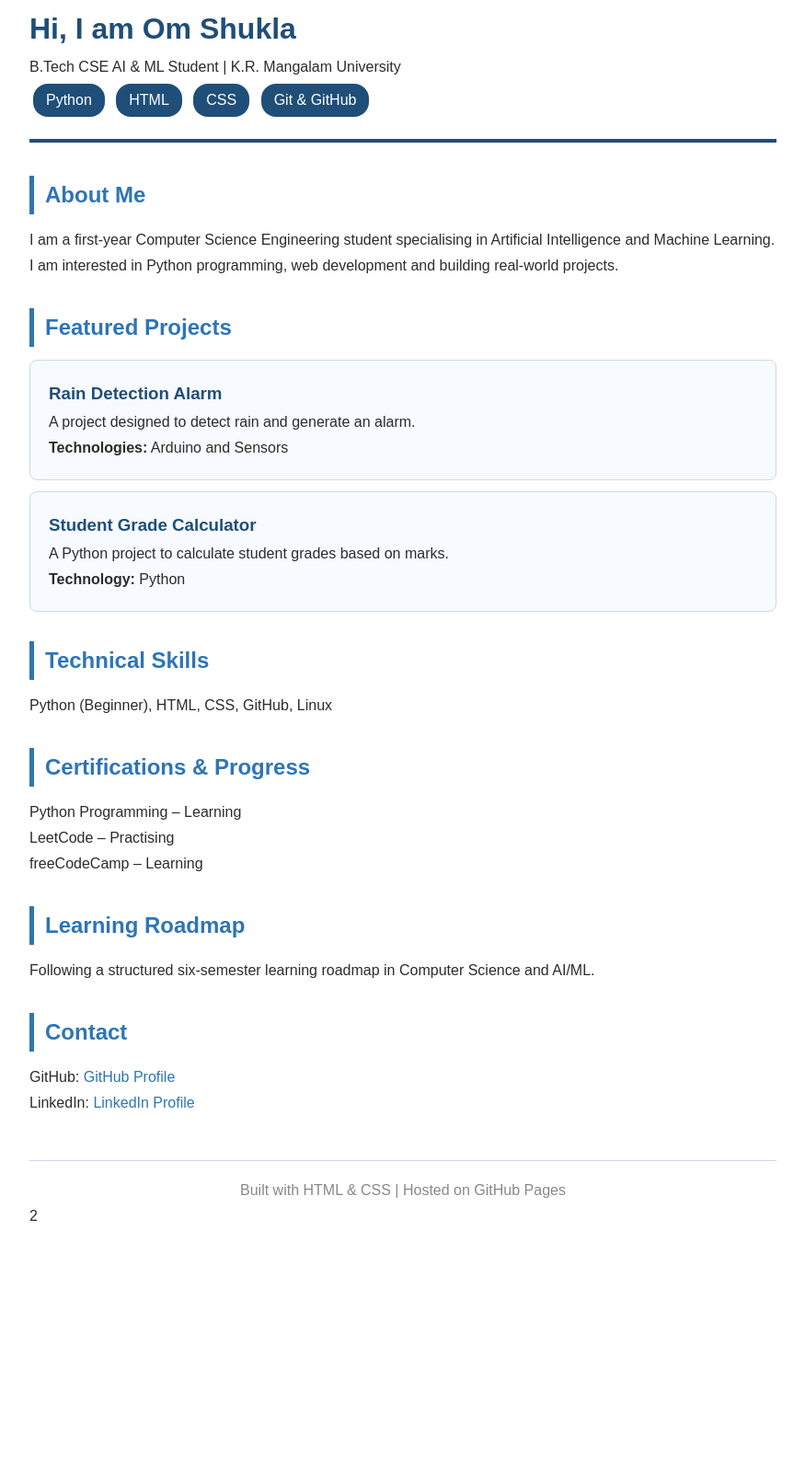
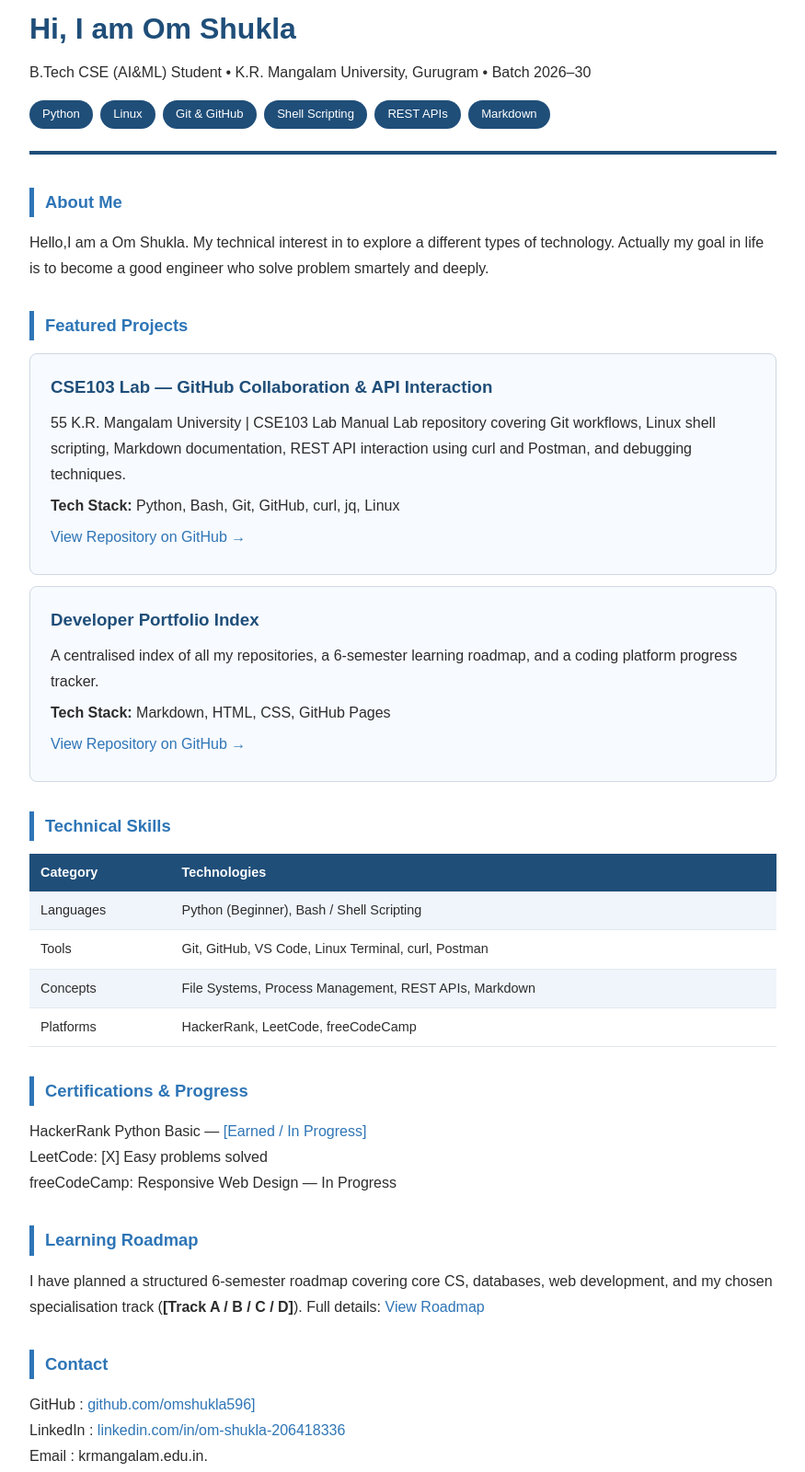
Before and after one commit to omshukla596/developer-portfolio, a plain HTML site: page index.html in a window 1280 px wide. Shown: the part 45-1645 px from the top of the page at 92% size, without its empty margins (202-1077 px from the left). Before the commit the page ends 1429 px from the top, so only its background shows below. Drawn offline with Linux system fonts and the light colour scheme.

Commit message:
Update index.html

```diff
--- a/index.html
+++ b/index.html
@@ -1,112 +1,268 @@
+<!DOCTYPE html>
 
-<!DOCTYPE html>
 <html lang="en">
+
 <head>
+
 <meta charset="UTF-8">
+
 <meta name="viewport" content="width=device-width, initial-scale=1.0">
-<title>Om Shukla - Developer Portfolio</title>
+
+<title>Om Shukla — Developer Portfolio</title>
+
 <style>
+
 * { box-sizing: border-box; margin: 0; padding: 0; }
+
 body {
-font-family: Arial, sans-serif;
-color: #2c2c2c;
-line-height: 1.75;
-max-width: 860px;
-margin: 48px auto;
-padding: 0 24px;
+
+font-family: Arial, sans-serif; color: #2c2c2c;
+
+line-height: 1.75; max-width: 860px;
+
+margin: 48px auto; padding: 0 24px;
+
 }
+
 header {
+
 border-bottom: 4px solid #1F4E79;
-padding-bottom: 20px;
-margin-bottom: 36px;
+
+padding-bottom: 20px; margin-bottom: 36px;
+
 }
-h1 { color: #1F4E79; font-size: 2rem; }
+
+h1 { color: #1F4E79; font-size: 2rem; margin-bottom: 6px; }
+
 h2 {
-color: #2E75B6;
-margin: 32px 0 14px;
+
+color: #2E75B6; font-size: 1.15rem; font-weight: bold;
+
+margin: 32px 0 14px; padding-left: 12px;
+
 border-left: 5px solid #2E75B6;
-padding-left: 12px;
+
 }
+
 .badge {
-display: inline-block;
-background: #1F4E79;
-color: white;
-padding: 4px 14px;
-border-radius: 16px;
-margin: 4px;
+
+display: inline-block; background: #1F4E79; color: #fff;
+
+padding: 4px 14px; border-radius: 16px;
+
+font-size: 0.82rem; margin: 4px 4px 4px 0;
+
 }
+
 .card {
-border: 1px solid #d0d8e4;
-border-radius: 8px;
-padding: 20px;
-margin: 12px 0;
-background: #f7faff;
+
+border: 1px solid #d0d8e4; border-radius: 8px;
+
+padding: 20px 22px; margin: 12px 0; background: #f7faff;
+
 }
-.card h3 { color: #1F4E79; }
+
+.card h3 { color: #1F4E79; margin-bottom: 8px; }
+
+.card p { margin-bottom: 6px; }
+
+table {
+
+width: 100%; border-collapse: collapse; margin: 14px 0;
+
+}
+
+th {
+
+background: #1F4E79; color: #fff;
+
+padding: 8px 12px; text-align: left; font-size: 0.9rem;
+
+}
+
+td { padding: 8px 12px; border-bottom: 1px solid #e0e8f0; font-size: 0.9rem; }
+
+tr:nth-child(even) td { background: #f0f5fb; }
+
 a { color: #2E75B6; text-decoration: none; }
+
+a:hover { text-decoration: underline; }
+
 footer {
-margin-top: 48px;
-padding-top: 18px;
+
+margin-top: 48px; padding-top: 18px;
+
 border-top: 1px solid #d0d8e4;
-text-align: center;
-color: #888;
+
+text-align: center; font-size: 0.82rem; color: #888;
+
 }
+
 </style>
+
 </head>
+
 <body>
 
 <header>
+
 <h1>Hi, I am Om Shukla</h1>
-<p>B.Tech CSE AI & ML Student | K.R. Mangalam University</p>
-<p>
+
+<p>B.Tech CSE (AI&ML) Student • K.R. Mangalam University, Gurugram • Batch 2026–30</p>
+
+<p style="margin-top:12px">
+
 <span class="badge">Python</span>
-<span class="badge">HTML</span>
-<span class="badge">CSS</span>
+
+<span class="badge">Linux</span>
+
 <span class="badge">Git & GitHub</span>
+
+<span class="badge">Shell Scripting</span>
+
+<span class="badge">REST APIs</span>
+
+<span class="badge">Markdown</span>
+
 </p>
+
 </header>
 
 <h2>About Me</h2>
+
 <p>
-I am a first-year Computer Science Engineering student
-specialising in Artificial Intelligence and Machine Learning.
-I am interested in Python programming, web development
-and building real-world projects.
+
+Hello,I am a Om Shukla. My technical interest in to explore a different types of technology. Actually my goal in life is to become a good engineer who solve problem smartely and deeply.
 </p>
 
 <h2>Featured Projects</h2>
 
 <div class="card">
-<h3>Rain Detection Alarm</h3>
-<p>A project designed to detect rain and generate an alarm.</p>
-<p><strong>Technologies:</strong> Arduino and Sensors</p>
+
+<h3>CSE103 Lab — GitHub Collaboration & API Interaction</h3>
+
+<p>55
+
+K.R. Mangalam University | CSE103 Lab Manual
+
+Lab repository covering Git workflows, Linux shell scripting,
+
+Markdown documentation, REST API interaction using curl and Postman,
+
+and debugging techniques.
+
+</p>
+
+<p><strong>Tech Stack:</strong> Python, Bash, Git, GitHub, curl, jq, Linux</p>
+
+<p>
+
+<a href="https://github.com/omshukla596/cse103-lab-LAB3">
+
+View Repository on GitHub →
+
+</a>
+
+</p>
+
 </div>
 
 <div class="card">
-<h3>Student Grade Calculator</h3>
-<p>A Python project to calculate student grades based on marks.</p>
-<p><strong>Technology:</strong> Python</p>
+
+<h3>Developer Portfolio Index</h3>
+
+<p>
+
+A centralised index of all my repositories, a 6-semester learning roadmap,
+
+and a coding platform progress tracker.
+
+</p>
+
+<p><strong>Tech Stack:</strong> Markdown, HTML, CSS, GitHub Pages</p>
+
+<p>
+
+<a href="https://github.com/omshukla596/developer-portfolio">
+
+View Repository on GitHub →
+
+</a>
+
+</p>
+
 </div>
 
 <h2>Technical Skills</h2>
-<p>Python (Beginner), HTML, CSS, GitHub, Linux</p>
+
+<table>
+
+<tr><th>Category</th><th>Technologies</th></tr>
+
+<tr><td>Languages</td><td>Python (Beginner), Bash / Shell Scripting</td></tr>
+
+<tr><td>Tools</td><td>Git, GitHub, VS Code, Linux Terminal, curl, Postman</td></tr>
+
+<tr><td>Concepts</td><td>File Systems, Process Management, REST APIs, Markdown</td></tr>
+
+<tr><td>Platforms</td><td>HackerRank, LeetCode, freeCodeCamp</td></tr>
+
+</table>
 
 <h2>Certifications & Progress</h2>
-<p>Python Programming – Learning</p>
-<p>LeetCode – Practising</p>
-<p>freeCodeCamp – Learning</p>
+
+<p>
+
+HackerRank Python Basic —
+
+<a href="[certificate URL or 'In Progress']">[Earned / In Progress]</a>
+
+</p>
+
+<p>LeetCode: [X] Easy problems solved</p>
+
+<p>freeCodeCamp: Responsive Web Design — In Progress</p>
 
 <h2>Learning Roadmap</h2>
-<p>Following a structured six-semester learning roadmap in Computer Science and AI/ML.</p>
+
+<p>
+
+I have planned a structured 6-semester roadmap covering core CS,
+
+databases, web development, and my chosen specialisation track
+
+(<strong>[Track A / B / C / D]</strong>).
+
+Full details:
+
+<a href="https://github.com/omshukla596/developer-portfolio/blob/main/LEARNING_ROADMAP.md">
+
+View Roadmap
+
+</a>
+
+</p>
 
 <h2>Contact</h2>
-<p>GitHub: <a href="https://github.com/">GitHub Profile</a></p>
-<p>LinkedIn: <a href="https://linkedin.com/in/om-shukla-206418336">LinkedIn Profile</a></p>
+
+<p>GitHub    :
+
+<a href="https://github.com/omshukla596">github.com/omshukla596]</a></p>
+
+<p>LinkedIn :
+
+<a href="https://linkedin.com/in/om-shukla-206418336">linkedin.com/in/om-shukla-206418336</a></p>
+
+<p>Email    : krmangalam.edu.in.</p>
 
 <footer>
-Built with HTML & CSS | Hosted on GitHub Pages
+
+Built with HTML & CSS • Hosted on GitHub Pages •
+
+Updated [Month Year]
+
 </footer>
 
 </body>
+
 </html>
-2
```
